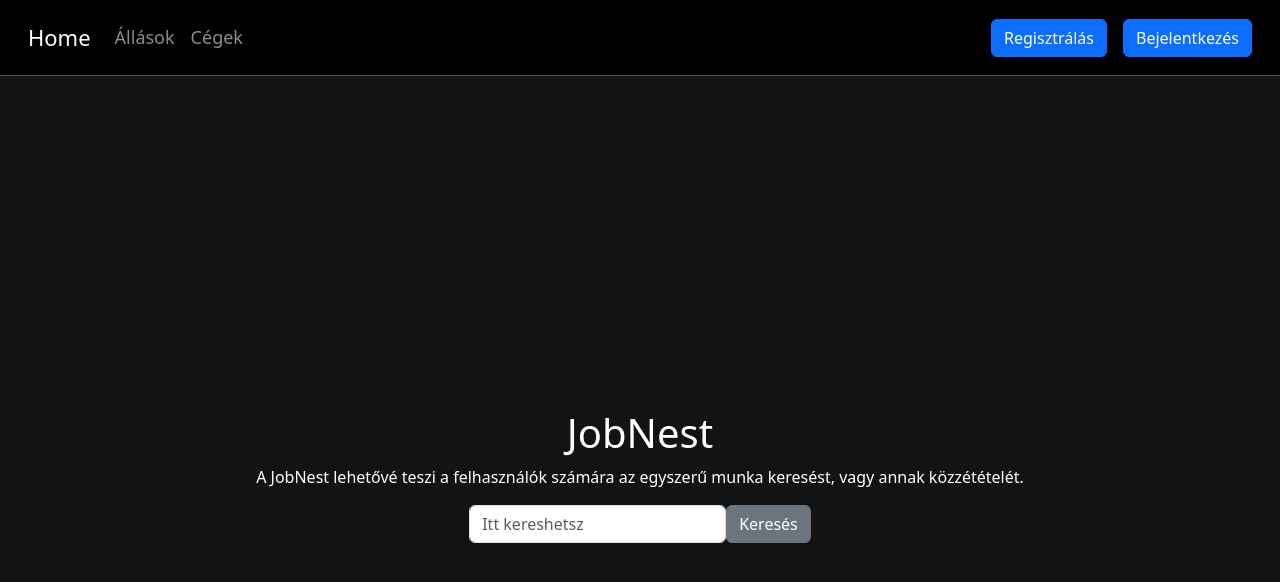
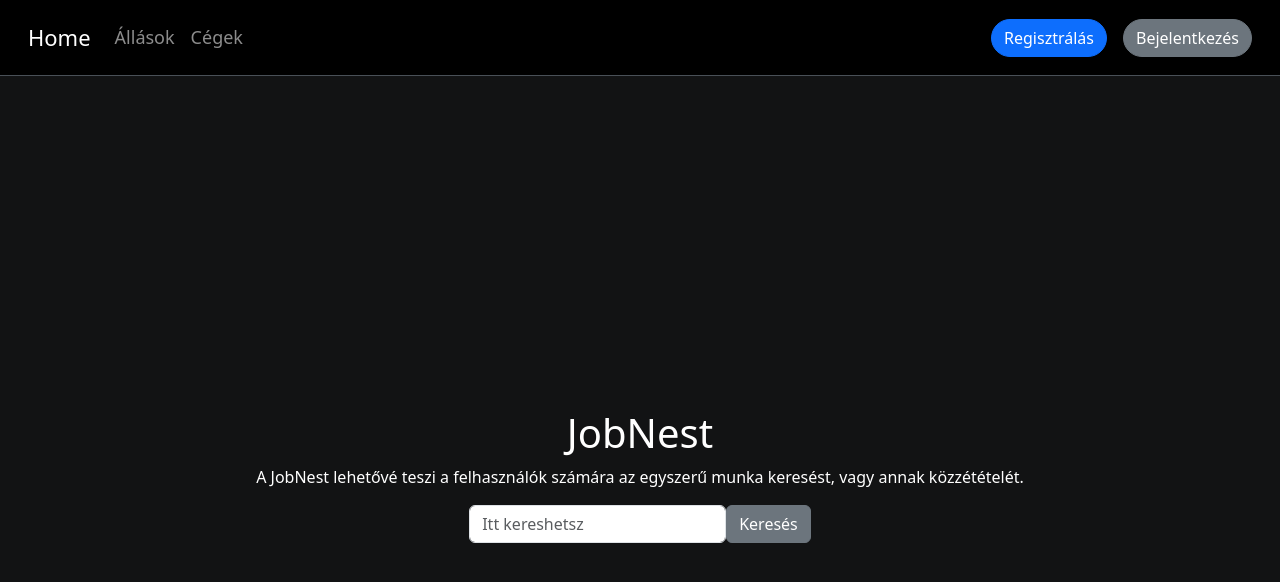
Before and after one commit to tamasboka/allasportal, a Vue app in the folder frontend/: page / in a window 1280 px wide. Shown: the top 582 px of the page. Built offline with nearby package versions, Linux system fonts and the light colour scheme.

Commit message:
refactor: add rounded-pill class for auth buttons, change login button color

```diff
--- a/frontend/src/components/Navbar.vue
+++ b/frontend/src/components/Navbar.vue
@@ -24,8 +24,8 @@ export default {
             </li>
           </ul>
           <div class="d-flex gap-3">
-            <RouterLink class="btn btn-primary" :to="{name: 'register'}">Regisztrálás</RouterLink>
-            <RouterLink class="btn btn-primary" :to="{name: 'login'}">Bejelentkezés</RouterLink>
+            <RouterLink class="btn btn-primary rounded-pill" :to="{name: 'register'}">Regisztrálás</RouterLink>
+            <RouterLink class="btn btn-secondary rounded-pill" :to="{name: 'login'}">Bejelentkezés</RouterLink>
           </div>
         </div>
       </div>
```
